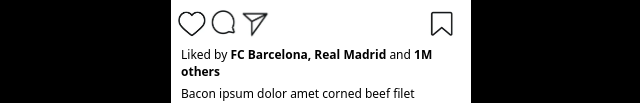
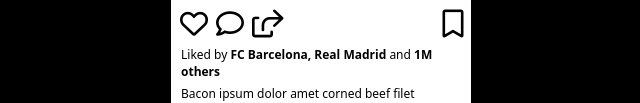
Before and after one commit to 4GeeksAcademy/ErickHerrera-Instagram-Post, a plain HTML site: page indexImg.html in a window 1280 px wide. Shown: the part 466-569 px from the top of the page, without its empty margins (319-959 px from the left). Drawn offline with Linux system fonts and the light colour scheme.

Commit message:
Finished

```diff
--- a/indexImg.html
+++ b/indexImg.html
@@ -4,6 +4,7 @@
     <meta charset="UTF-8">
     <meta name="viewport" content="width=device-width, initial-scale=1.0">
     <link rel="stylesheet" type="text/css" href="stylessImg.css">
+    <link rel="stylesheet" href="https://cdnjs.cloudflare.com/ajax/libs/font-awesome/6.0.0-beta3/css/all.min.css">
     <title>Instagram Post</title>
     <link rel="preconnect" href="https://fonts.googleapis.com">
 <link rel="preconnect" href="https://fonts.gstatic.com" crossorigin>
@@ -25,10 +26,10 @@
 
         <div class="insta-body">
             <div class="insta-icons">
-                <img src="./imagenes/like-insta.png">
-                <img src="./imagenes/coment-insta.png">
-                <img src="./imagenes/share-insta.png">
-                <img id="save-insta" src="./imagenes/save-insta.png">
+                <i class="fa-regular fa-heart fa-1.7x"></i>
+                <i class="fa-regular fa-comment"></i>
+                <i class="fa-regular fa-share-from-square"></i>
+                <i class="fa-regular fa-bookmark"></i>
             </div>
             <div>
             <p>Liked by <b>FC Barcelona, Real Madrid </b>and <b>1M others</b></p>
--- a/stylessImg.css
+++ b/stylessImg.css
@@ -57,3 +57,10 @@
 #save-insta{
     margin-left: 155px;
 }
+i{
+    font-size: 28px;
+    margin: 4px;
+}
+.fa-bookmark{
+    margin-left: 155px;
+}
```
